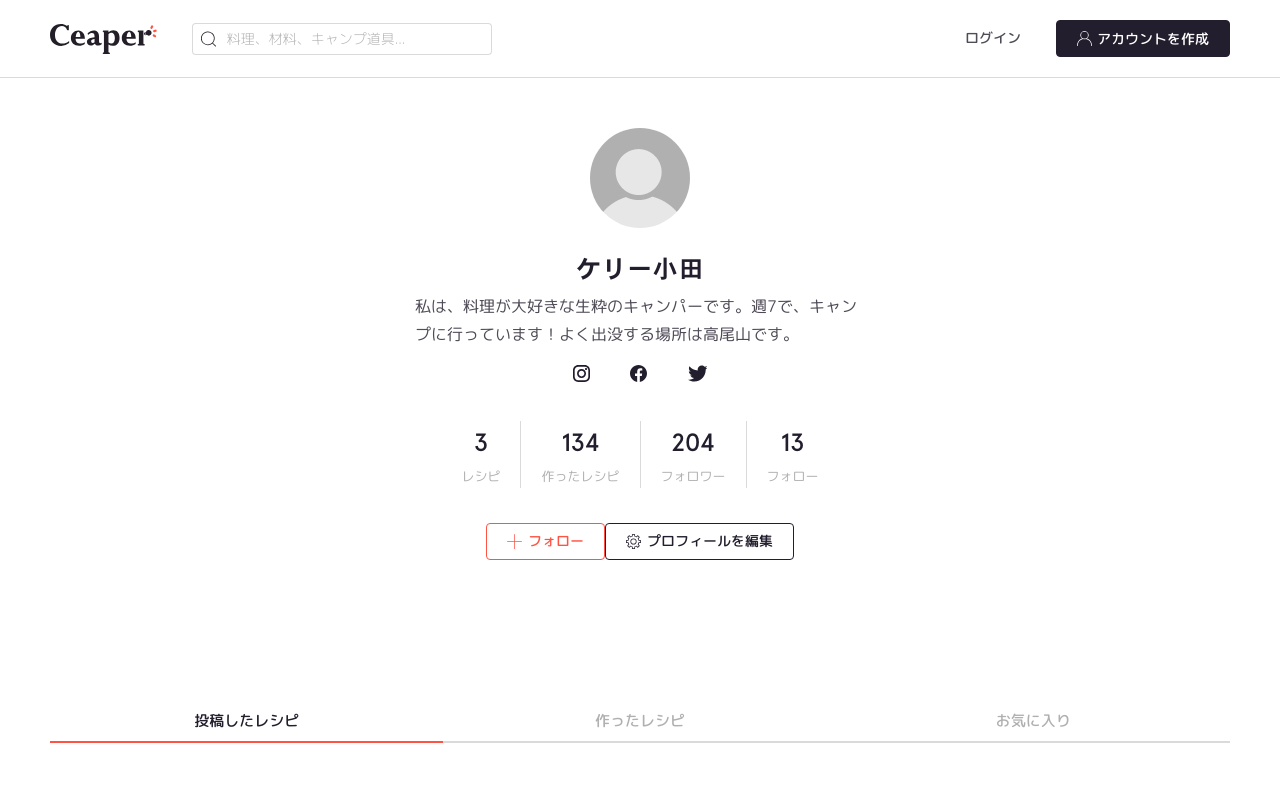
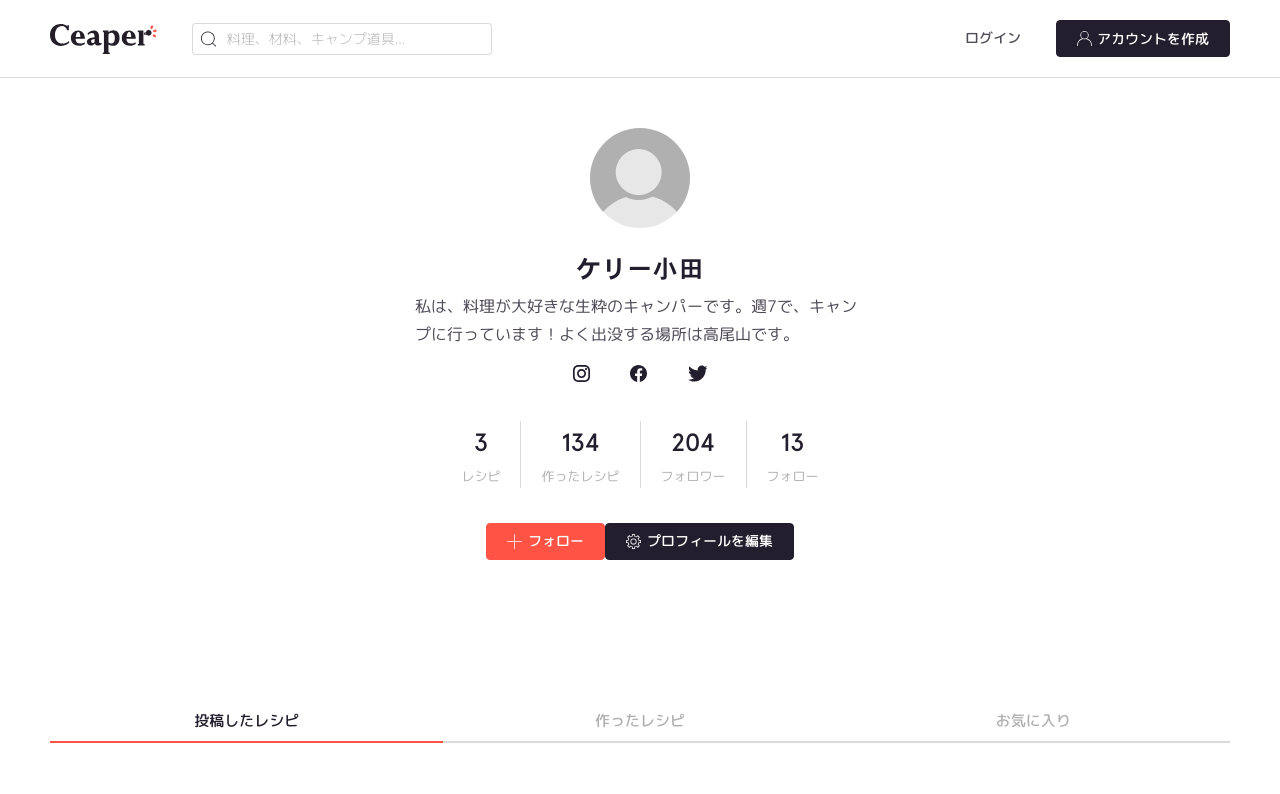
Before and after one commit to ceaper-official/cepaer-web-app, a Next.js app: page /user in a window 1280 px wide. Shown: the top 794 px of the page. Built offline with nearby package versions, Linux system fonts and the light colour scheme.

Commit message:
ボタン変更

```diff
--- a/pages/user.js
+++ b/pages/user.js
@@ -55,9 +55,9 @@ export default () => (
       <span>フォロー</span>
         </a>
 </div>
-        <a class="button add-button"><Add />フォロー</a>
+        <a class="button add-button button-accent"><Add />フォロー</a>
         {/*自分のアカウントの時だけ表示*/}
-        <a class="button setting-button button-black-ol"><Setting />プロフィールを編集</a>
+        <a class="button setting-button button-black"><Setting />プロフィールを編集</a>
     </div>
   </div>
   </div>
--- a/styles/button.scss
+++ b/styles/button.scss
@@ -27,6 +27,11 @@ line-height: 1;
 color: var(--white);
 border: 1px solid var(--accent);
 background: var(--accent);
+& svg {
+  & path {
+    fill: var(--white);
+}
+}
 &:hover {
   border: 1px solid var(--black);
   background: var(--black);
--- a/styles/user.scss
+++ b/styles/user.scss
@@ -44,16 +44,7 @@ line-height: 1;
           width: auto;
           height: 15px;
           margin-right: .6rem;
-          & path {
-            fill: var(--accent);
-          }
         }
-        &:hover svg path {
-          fill: var(--white);
-        }
-      }
-      .setting-button svg path {
-        fill: var(--black);
       }
       //データ
       & .user-data {
```
